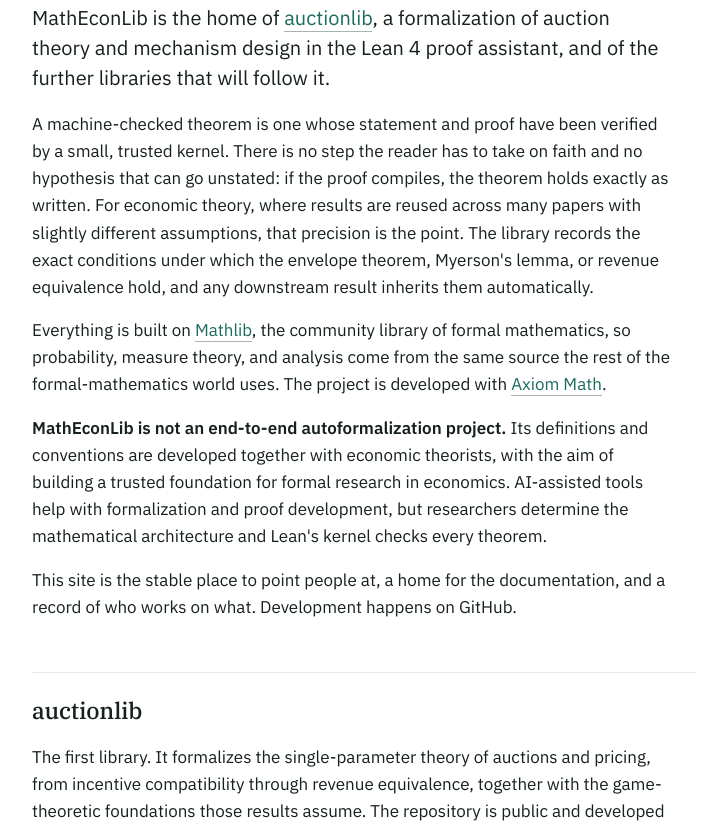
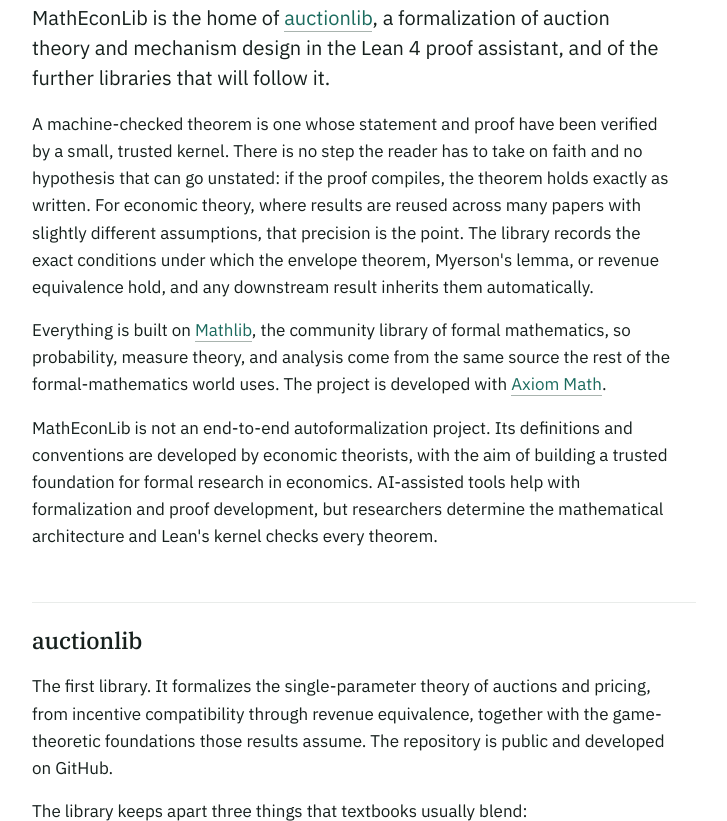
Before and after one commit to matheconlib/matheconlib, an Eleventy site: page website/src/index.njk in a window 1280 px wide. Shown: the part 365-1186 px from the top of the page, without its empty margins (276-1003 px from the left). Built offline with nearby package versions, Linux system fonts and the light colour scheme; Eleventy itself is replaced by a stand-in of ours; files that its build step writes are made by us from their sources.

Commit message:
docs: refine the autoformalization description

```diff
--- a/website/src/index.njk
+++ b/website/src/index.njk
@@ -220,8 +220,7 @@
     <p class="lede">MathEconLib is the home of <a href="#auctionlib">auctionlib</a>, a formalization of auction theory and mechanism design in the Lean 4 proof assistant, and of the further libraries that will follow it.</p>
     <p>A machine-checked theorem is one whose statement and proof have been verified by a small, trusted kernel. There is no step the reader has to take on faith and no hypothesis that can go unstated: if the proof compiles, the theorem holds exactly as written. For economic theory, where results are reused across many papers with slightly different assumptions, that precision is the point. The library records the exact conditions under which the envelope theorem, Myerson's lemma, or revenue equivalence hold, and any downstream result inherits them automatically.</p>
     <p>Everything is built on <a href="https://github.com/leanprover-community/mathlib4">Mathlib</a>, the community library of formal mathematics, so probability, measure theory, and analysis come from the same source the rest of the formal-mathematics world uses. The project is developed with <a href="https://axiommath.ai">Axiom Math</a>.</p>
-    <p><strong>MathEconLib is not an end-to-end autoformalization project.</strong> Its definitions and conventions are developed together with economic theorists, with the aim of building a trusted foundation for formal research in economics. AI-assisted tools help with formalization and proof development, but researchers determine the mathematical architecture and Lean's kernel checks every theorem.</p>
-    <p>This site is the stable place to point people at, a home for the documentation, and a record of who works on what. Development happens on GitHub.</p>
+    <p>MathEconLib is not an end-to-end autoformalization project. Its definitions and conventions are developed by economic theorists, with the aim of building a trusted foundation for formal research in economics. AI-assisted tools help with formalization and proof development, but researchers determine the mathematical architecture and Lean's kernel checks every theorem.</p>
 
     <h2 id="auctionlib">auctionlib</h2>
     <p>The first library. It formalizes the single-parameter theory of auctions and pricing, from incentive compatibility through revenue equivalence, together with the game-theoretic foundations those results assume. The repository is public and developed on GitHub.</p>
```
